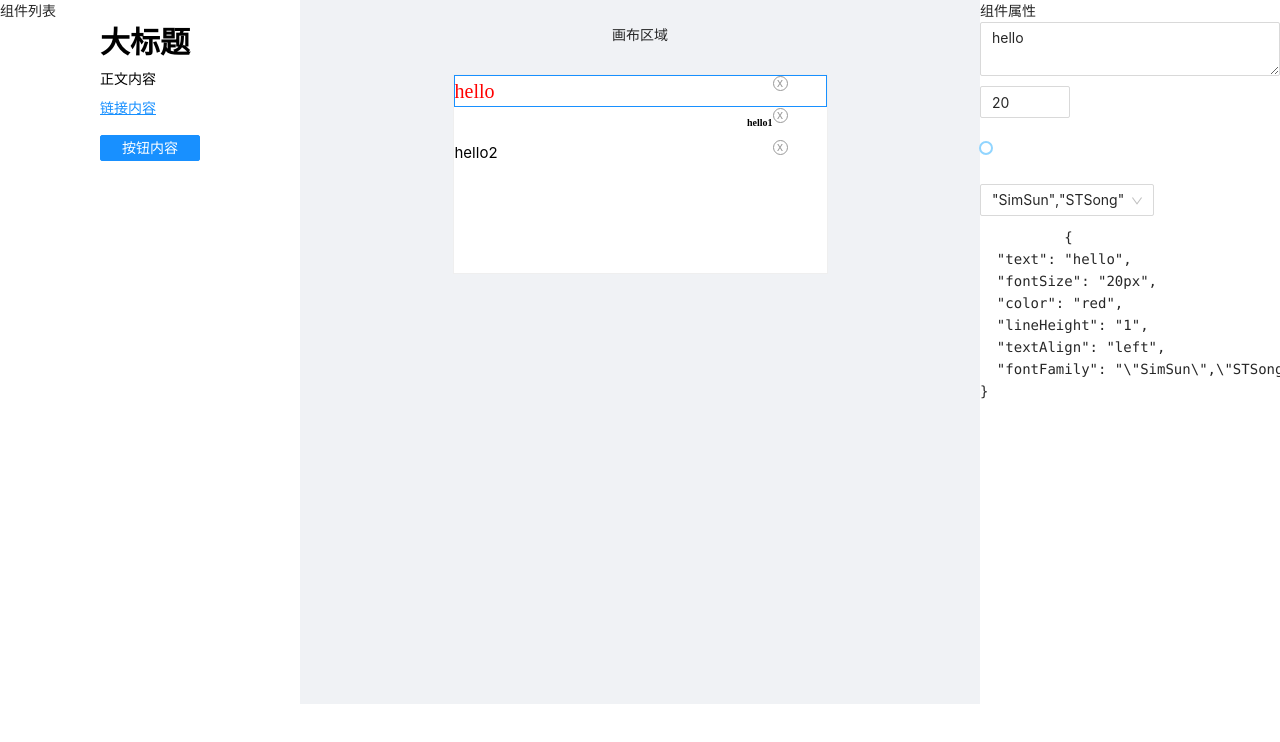
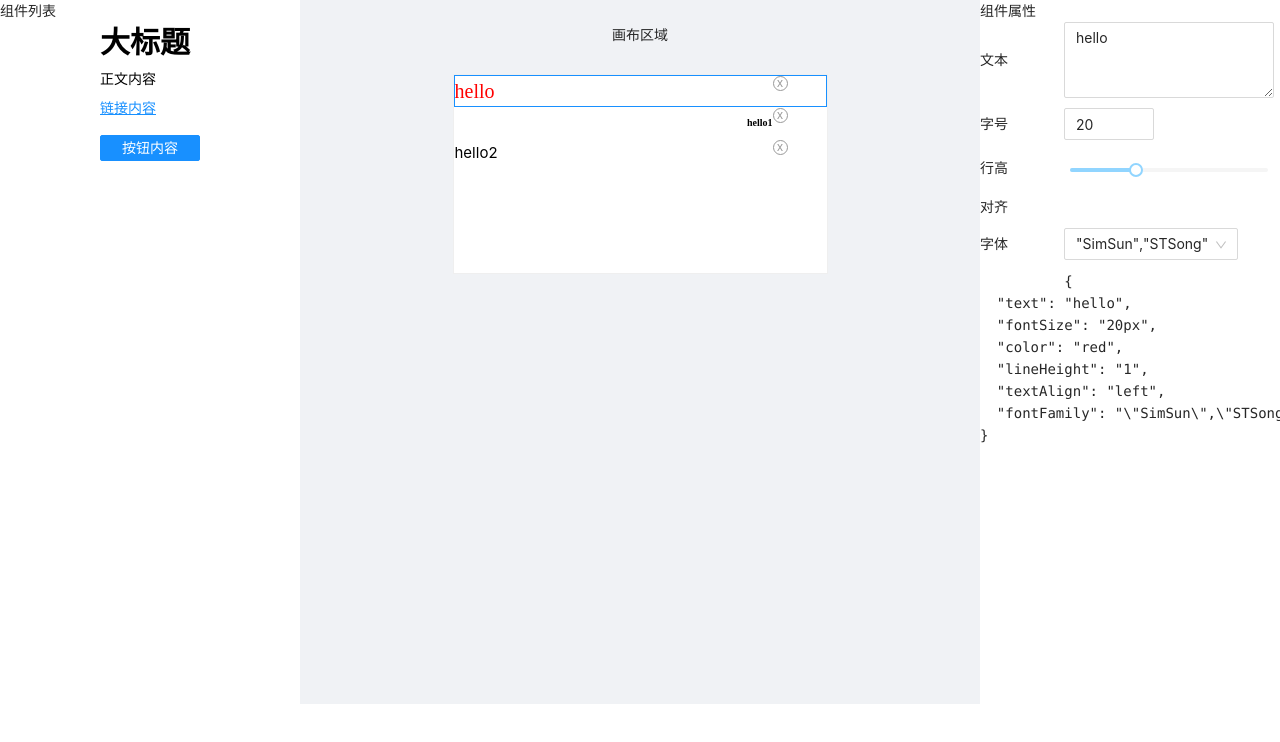
Before and after one commit to tangyun-92/lego-vue3-typescript, a Vue app: page /editor in a window 1280 px wide. Both pictures are taken after a click on the element "hello". Shown: the top 742 px of the page. Built offline with nearby package versions, Linux system fonts and the light colour scheme.

Commit message:
添加更多的属性并展示

```diff
--- a/src/components/PropsTable.vue
+++ b/src/components/PropsTable.vue
@@ -5,11 +5,15 @@
       :key="key"
       class="prop-item"
     >
-      <component
-        v-if="value"
-        :is="value.component"
-        :value="value.value"
-      />
+      <span class="label" v-if="value.text">{{ value.text }}</span>
+      <div class="prop-component">
+        <component
+          v-if="value"
+          :is="value.component"
+          :value="value.value"
+          v-bind="value.extraProps"
+        />
+      </div>
     </div>
   </div>
 </template>
@@ -37,8 +41,9 @@ export default defineComponent({
           item.value = value
           result[newKey] = item
         }
+        console.log(result)
         return result
-      }, {} as PropsToForms)
+      }, {} as Required<PropsToForms>)
     })
 
     return {
```
Also changed, not shown: src/propsMap.ts (+6 -6 lines).
